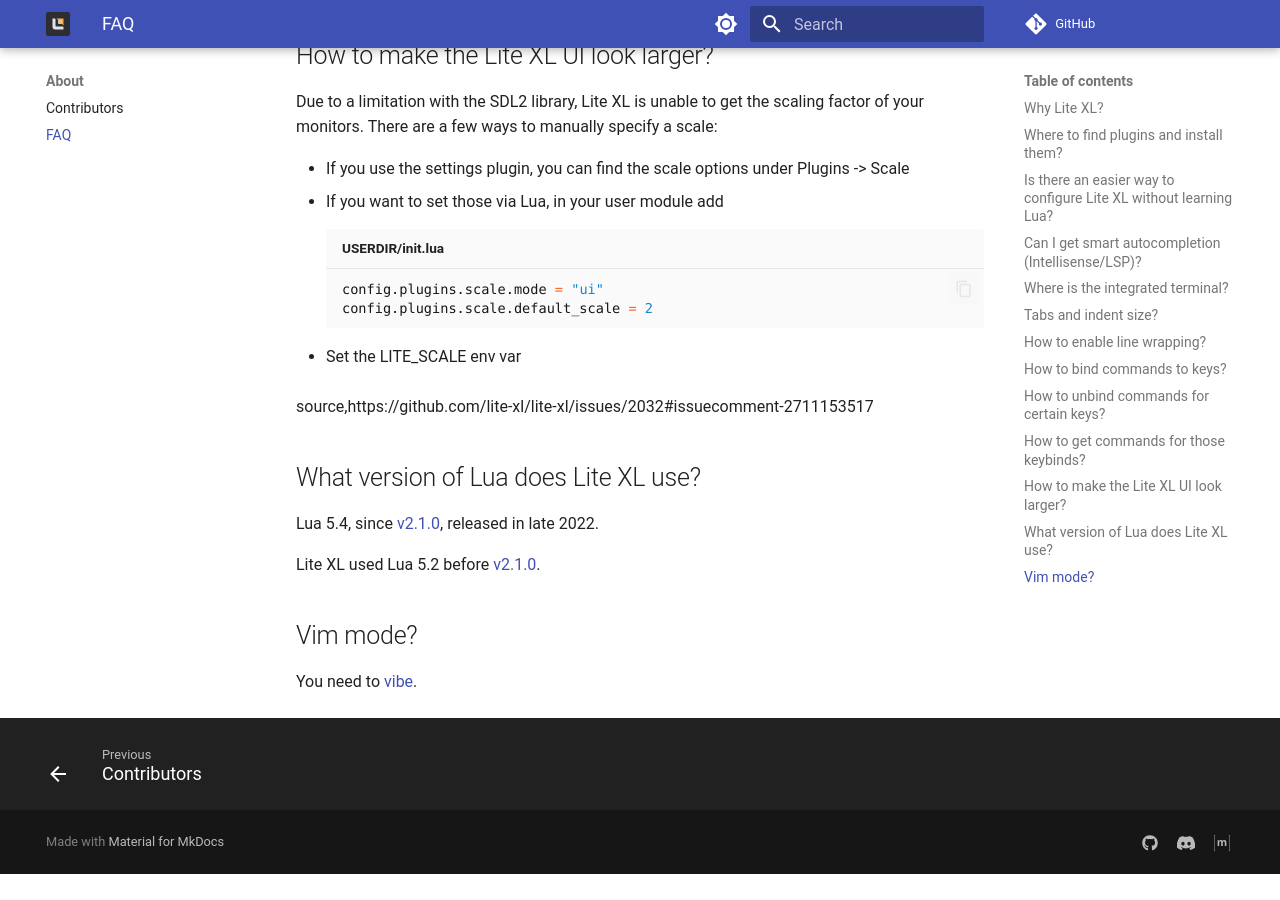
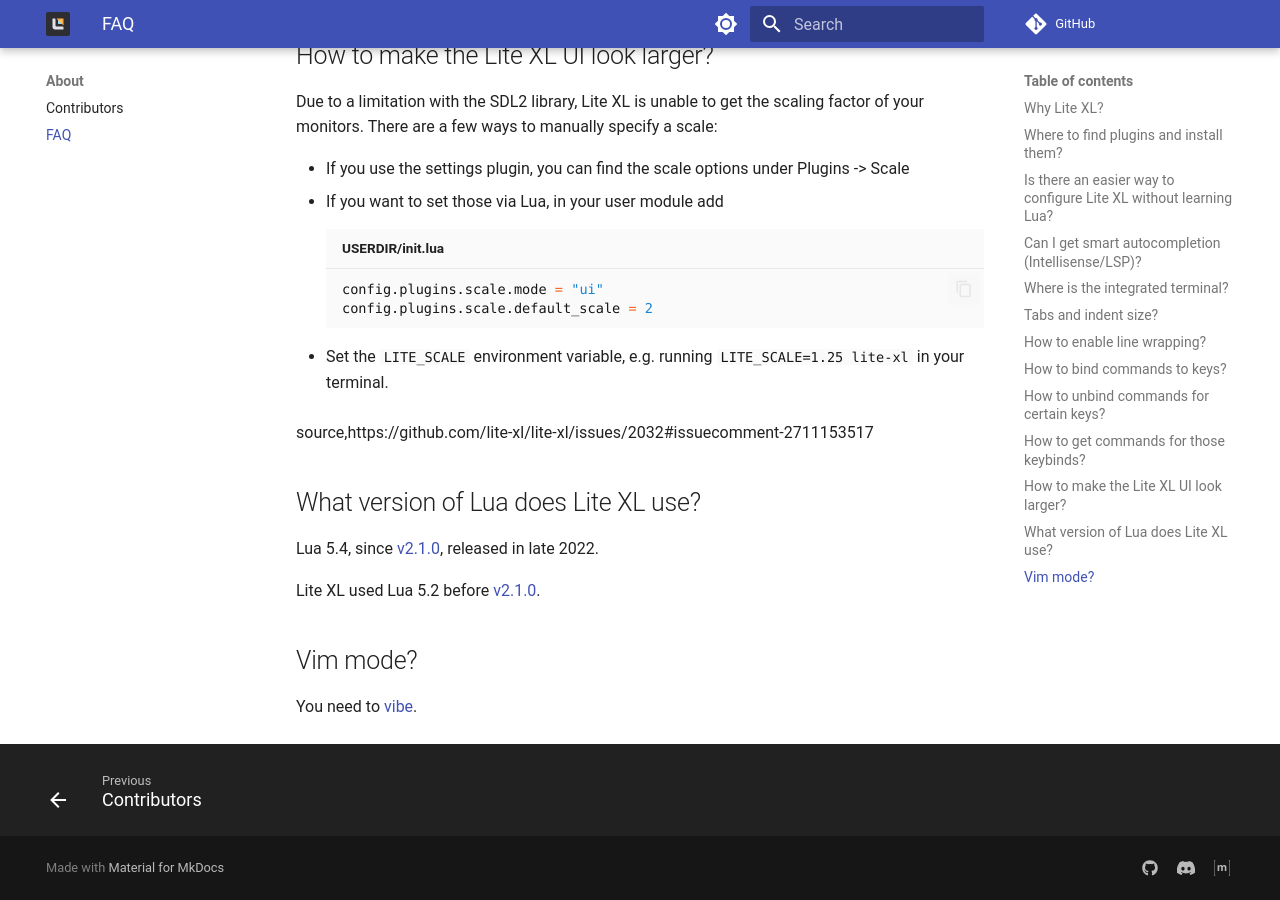
Before and after one commit to lite-xl/lite-xl.github.io, an MkDocs documentation site: the page built from docs/about/faq.md, in a window 1280 px wide and 900 px high, scrolled down 1888 px. Built offline with MkDocs 1.6.1 and Material for MkDocs 9.7.7, drawn with Linux system fonts in a browser that asks for light colours; plug-ins that fetch from the network failed and are left out; comment, search, counter and statistics services are not loaded; the version menu is left out; before the commit the page ends 2762 px from its top, so only the background shows below that.

Commit message:
Update docs/about/faq.md
Co-authored-by: Takase <20792268+takase1121@users.noreply.github.com>

````diff
--- a/docs/about/faq.md
+++ b/docs/about/faq.md
@@ -91,7 +91,7 @@
     config.plugins.scale.default_scale = 2
     ```
 
-- Set the LITE_SCALE env var
+- Set the `LITE_SCALE` environment variable, e.g. running `LITE_SCALE=1.25 lite-xl` in your terminal.
 
 source,https://github.com/lite-xl/lite-xl/issues/2032#issuecomment-2711153517
 
````
